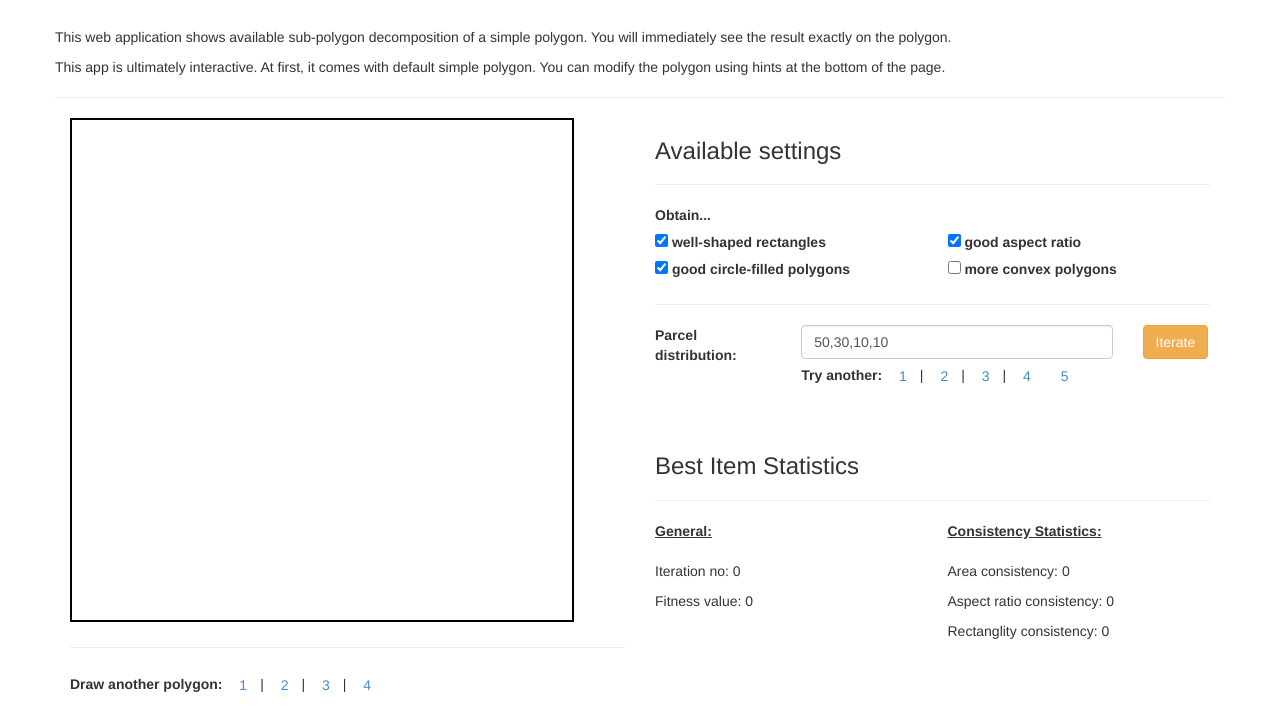
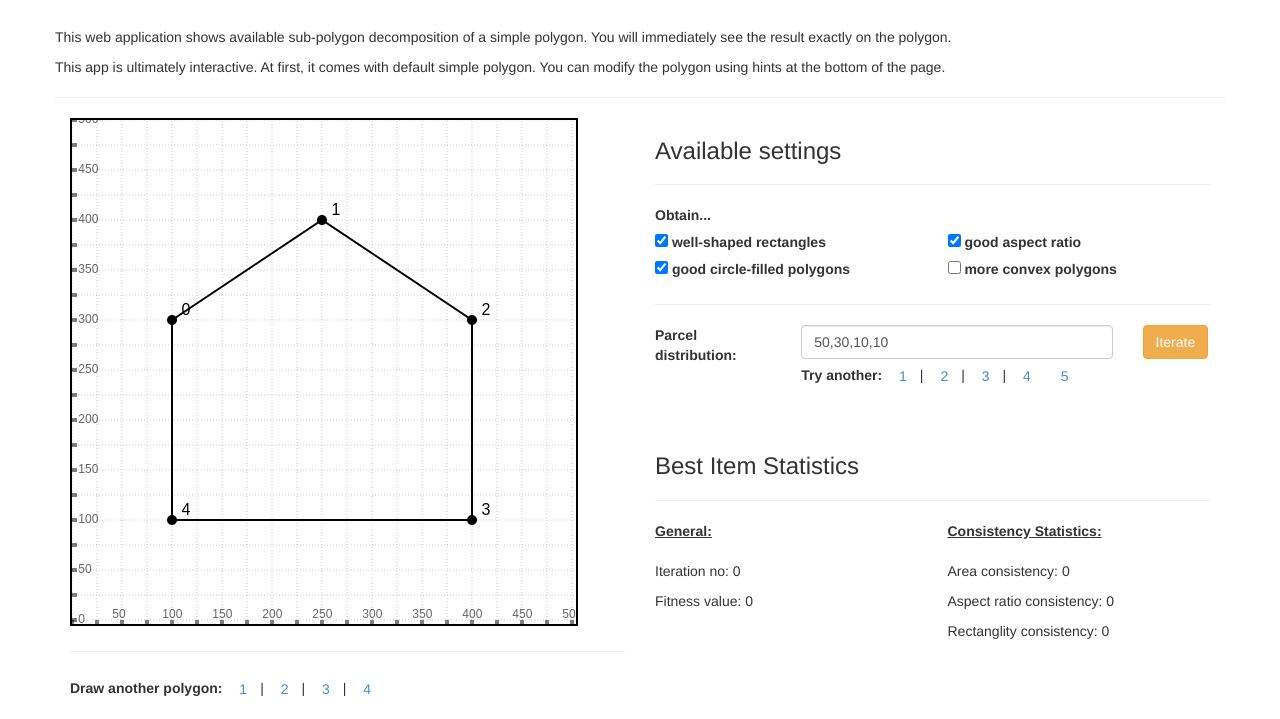
Before and after one commit to mehmetakifakkus/partitioning, a plain HTML site: page index.html in a window 1280 px wide. Shown: the part 71-790 px from the top of the page. Drawn offline with Linux system fonts and the light colour scheme; the site is published under a folder, as on GitHub Pages, so addresses that start at the root find nothing; a script that the page names is missing.

Commit message:
path is corrected

```diff
--- a/index.html
+++ b/index.html
@@ -17,7 +17,7 @@
     <script src="js/nerdamer/Solve.js"></script>
 
     <!-- Load the Paper.js library -->
-    <script type="text/javascript" src="/js/paper.js"></script>
+    <script type="text/javascript" src="js/paper.js"></script>
 
     <!-- Define inlined PaperScript associate it with myCanvas -->
 	<script type="text/paperscript" src="js/partitioning.js" canvas="myCanvas">
```
